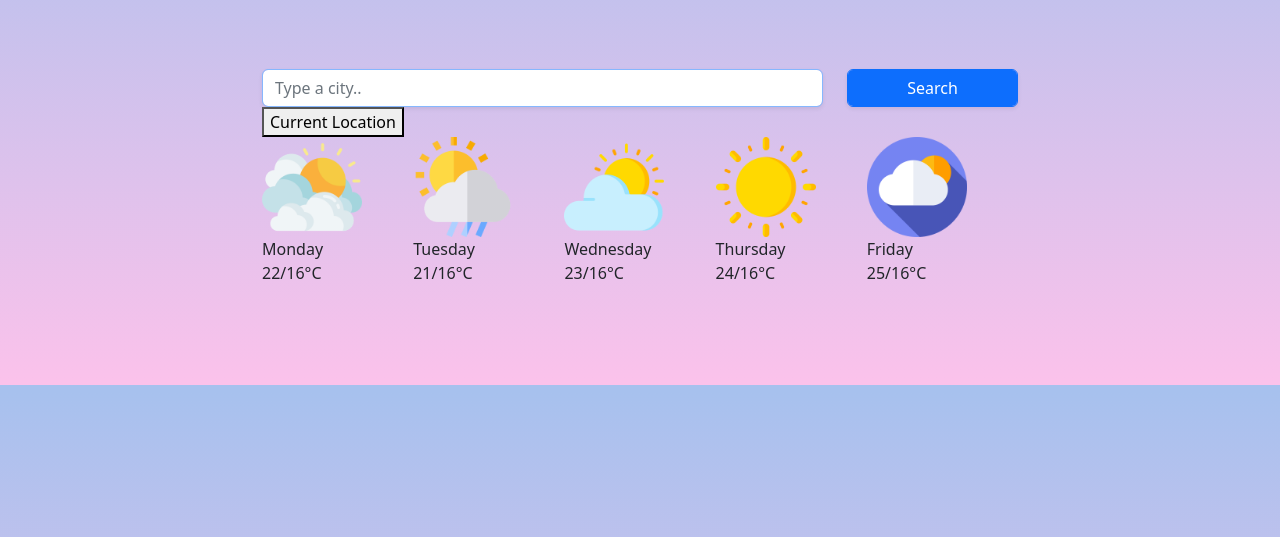
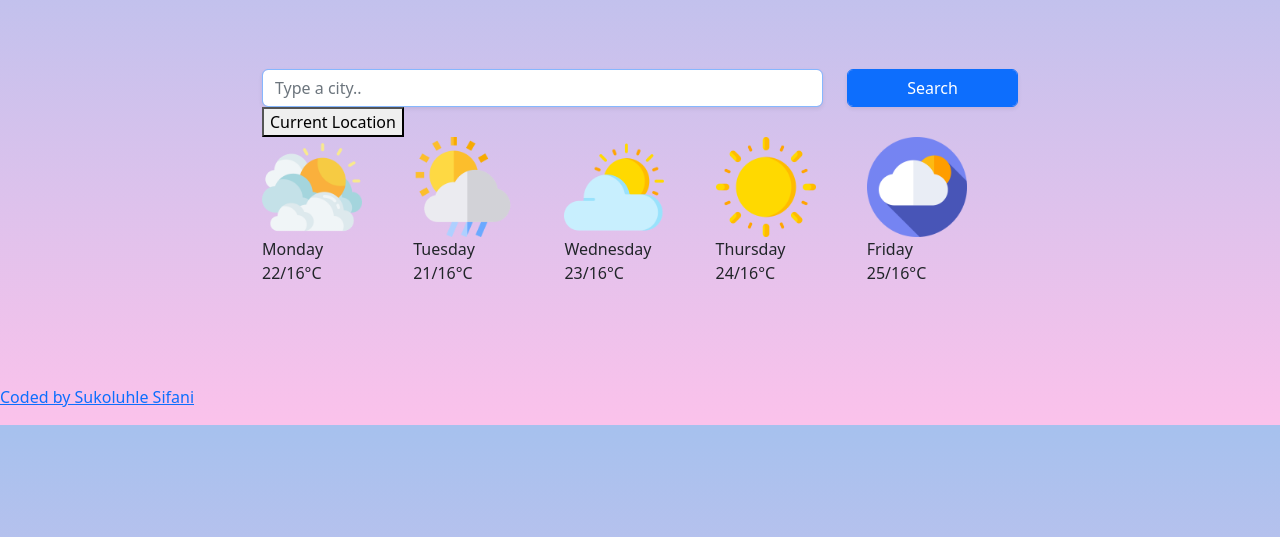
Before and after one commit to Mandlo75/myWeatherApp, a plain HTML site: page index.html in a window 1280 px wide. Shown: the part 215-752 px from the top of the page. Drawn offline with nearby package versions, Linux system fonts and the light colour scheme; no server answers; some icons are missing.

Commit message:
addedd gitHub link

```diff
--- a/index.html
+++ b/index.html
@@ -154,6 +154,7 @@
        <i class="fa-solid fa-clouds-sun partlyCloudy"></i>
      </div>
    </div>
+   <p><a href="https://github.com/Mandlo75/myWeatherApp">Coded by Sukoluhle Sifani</a></p>
  </body>
  <script src="index.js"></script>
 </html>
```
